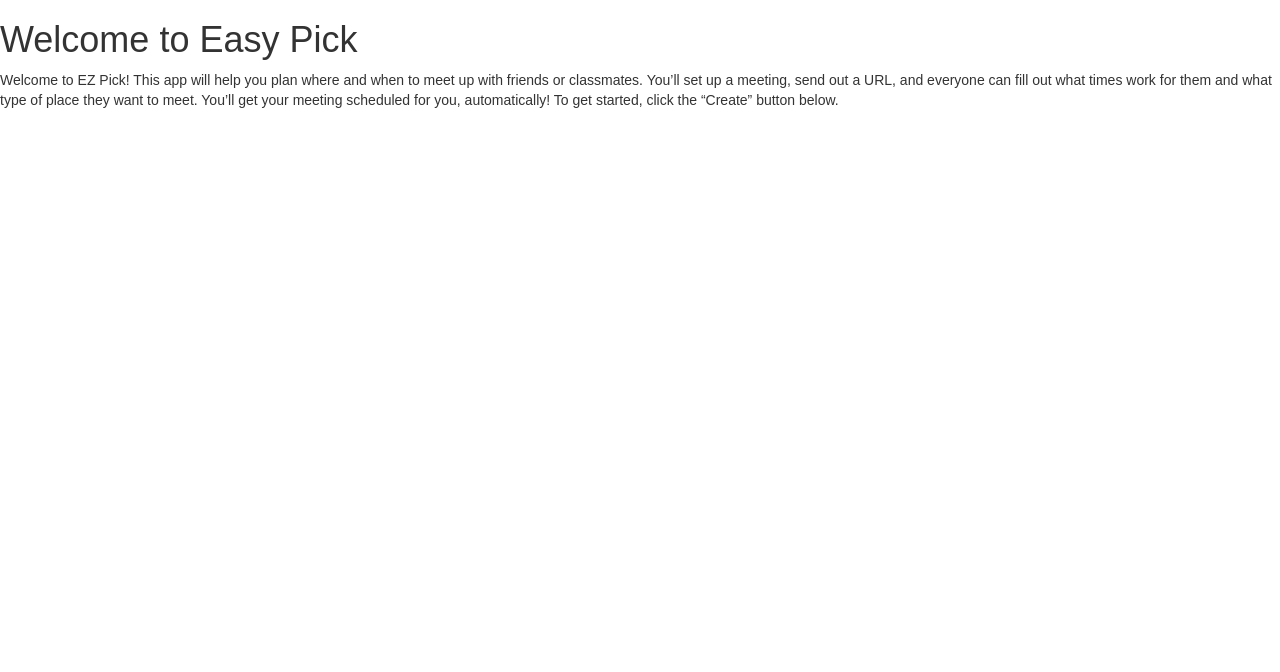
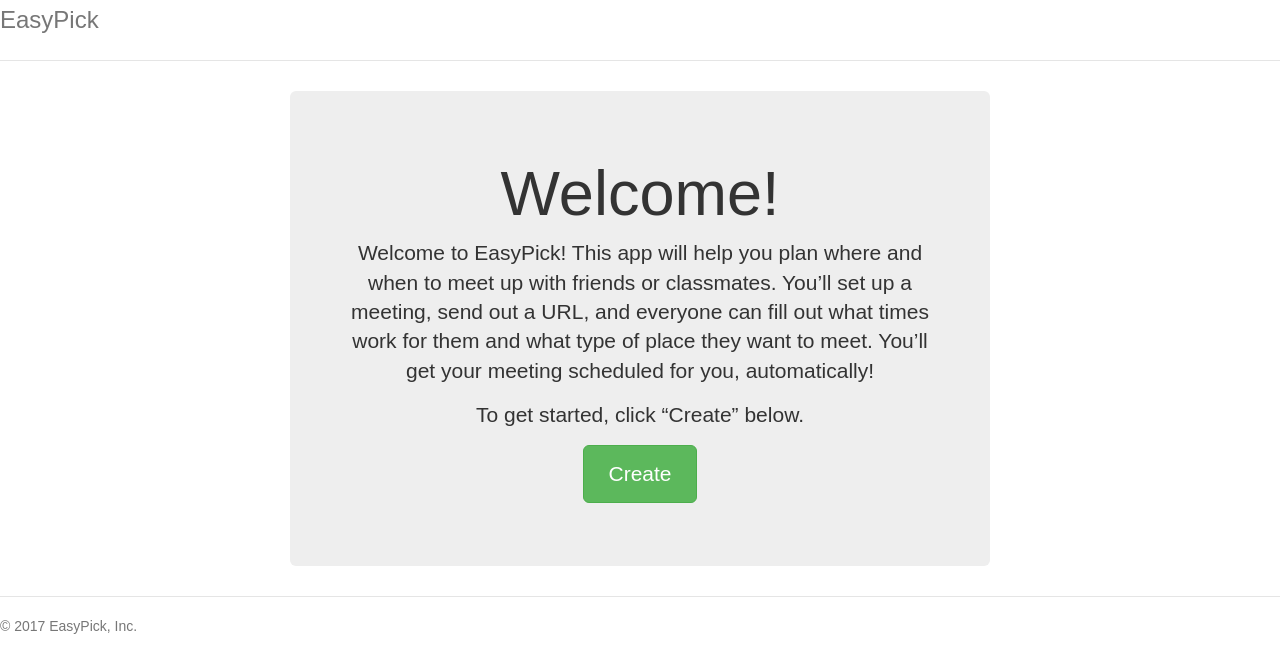
Before and after one commit to EZPick/EasyPick, a React (Create React App) app in the folder src/client/: page / in a window 1280 px wide. Shown: the top 672 px of the page. Built offline with nearby package versions, Linux system fonts and the light colour scheme; no server answers.

Commit message:
home page

```diff
--- a/src/client/public/index.html
+++ b/src/client/public/index.html
@@ -2,6 +2,7 @@
 <html lang="en">
   <head>
     <meta charset="utf-8">
+    <meta http-equiv="X-UA-Compatible" content="IE=edge">
     <meta name="viewport" content="width=device-width, initial-scale=1">
     <link rel="shortcut icon" href="%PUBLIC_URL%/favicon.ico">
     <!--
@@ -27,10 +28,13 @@
       crossorigin="anonymous">
 
     <!-- Optional theme -->
-    <link rel="stylesheet"
+    <!--<link rel="stylesheet"
       href="https://maxcdn.bootstrapcdn.com/bootstrap/3.3.7/css/bootstrap-theme.min.css"
       integrity="sha384-rHyoN1iRsVXV4nD0JutlnGaslCJuC7uwjduW9SVrLvRYooPp2bWYgmgJQIXwl/Sp"
-      crossorigin="anonymous">
+      crossorigin="anonymous">-->
+
+    <!--jumbotron theme-->
+    <link rel="stylesheet" href="jumbotron-narrow.css">
 
     <!-- Latest compiled and minified JavaScript -->
     <script src="https://maxcdn.bootstrapcdn.com/bootstrap/3.3.7/js/bootstrap.min.js"
@@ -38,10 +42,60 @@
       crossorigin="anonymous">
     </script>
 
-    <title>React App</title>
+    <title>EasyPick: An app to create events</title>
   </head>
+
   <body>
-    <div id="root"></div>
+
+
+      <div class="header clearfix">
+        <!--<nav>
+          <ul class="nav nav-pills pull-right">
+            <li role="presentation" class="active"><a href="#">Home</a></li>
+            <li role="presentation"><a href="#">About</a></li>
+            <li role="presentation"><a href="#">Contact</a></li>
+          </ul>
+        </nav>-->
+        <h3 class="text-muted">EasyPick</h3>
+      </div>
+
+      <div id="root" class="container"></div>
+
+      <!--<div class="jumbotron">
+        <h1>Jumbotron heading</h1>
+        <p class="lead">Cras justo odio, dapibus ac facilisis in, egestas eget quam. Fusce dapibus, tellus ac cursus commodo, tortor mauris condimentum nibh, ut fermentum massa justo sit amet risus.</p>
+        <p><a class="btn btn-lg btn-success" href="#" role="button">Sign up today</a></p>
+      </div>-->
+
+
+      <!--<div class="row marketing">
+        <div class="col-lg-6">
+          <h4>Subheading</h4>
+          <p>Donec id elit non mi porta gravida at eget metus. Maecenas faucibus mollis interdum.</p>
+
+          <h4>Subheading</h4>
+          <p>Morbi leo risus, porta ac consectetur ac, vestibulum at eros. Cras mattis consectetur purus sit amet fermentum.</p>
+
+          <h4>Subheading</h4>
+          <p>Maecenas sed diam eget risus varius blandit sit amet non magna.</p>
+        </div>
+
+        <div class="col-lg-6">
+          <h4>Subheading</h4>
+          <p>Donec id elit non mi porta gravida at eget metus. Maecenas faucibus mollis interdum.</p>
+
+          <h4>Subheading</h4>
+          <p>Morbi leo risus, porta ac consectetur ac, vestibulum at eros. Cras mattis consectetur purus sit amet fermentum.</p>
+
+          <h4>Subheading</h4>
+          <p>Maecenas sed diam eget risus varius blandit sit amet non magna.</p>
+        </div>
+      </div>-->
+
+      <footer class="footer">
+        <p>&copy; 2017 EasyPick, Inc.</p>
+      </footer>
+
     <!--
       This HTML file is a template.
       If you open it directly in the browser, you will see an empty page.
--- /dev/null
+++ b/src/client/public/jumbotron-narrow.css
@@ -0,0 +1,79 @@
+/* Space out content a bit */
+body {
+  padding-top: 20px;
+  padding-bottom: 20px;
+}
+
+/* Everything but the jumbotron gets side spacing for mobile first views */
+.header,
+.marketing,
+.footer {
+  padding-right: 15px;
+  padding-left: 15px;
+}
+
+/* Custom page header */
+.header {
+  padding-bottom: 20px;
+  border-bottom: 1px solid #e5e5e5;
+}
+/* Make the masthead heading the same height as the navigation */
+.header h3 {
+  margin-top: 0;
+  margin-bottom: 0;
+  line-height: 40px;
+}
+
+/* Custom page footer */
+.footer {
+  padding-top: 19px;
+  color: #777;
+  border-top: 1px solid #e5e5e5;
+}
+
+/* Customize container */
+@media (min-width: 768px) {
+  .container {
+    max-width: 730px;
+  }
+}
+.container-narrow > hr {
+  margin: 30px 0;
+}
+
+/* Main marketing message and sign up button */
+.jumbotron {
+  text-align: center;
+  border-bottom: 1px solid #e5e5e5;
+}
+.jumbotron .btn {
+  padding: 14px 24px;
+  font-size: 21px;
+}
+
+/* Supporting marketing content */
+.marketing {
+  margin: 40px 0;
+}
+.marketing p + h4 {
+  margin-top: 28px;
+}
+
+/* Responsive: Portrait tablets and up */
+@media screen and (min-width: 768px) {
+  /* Remove the padding we set earlier */
+  .header,
+  .marketing,
+  .footer {
+    padding-right: 0;
+    padding-left: 0;
+  }
+  /* Space out the masthead */
+  .header {
+    margin-bottom: 30px;
+  }
+  /* Remove the bottom border on the jumbotron for visual effect */
+  .jumbotron {
+    border-bottom: 0;
+  }
+}
--- a/src/client/src/Components/Home/Home.js
+++ b/src/client/src/Components/Home/Home.js
@@ -1,15 +1,54 @@
 import React, { Component } from 'react';
 import './Home.css';
+
 
 class Home extends Component {
   render() {
     return (
+
       <div>
-        <h1>Welcome to Easy Pick</h1>
-        <div>Welcome to EZ Pick! This app will help you plan where and when to meet up with friends or classmates. You’ll set up a meeting, send out a URL, and everyone can fill out what times work for them and what type of place they want to meet. You’ll get your meeting scheduled for you, automatically!
+      <div className="jumbotron">
+        <h1>Welcome!</h1>
+        <p className="lead">Welcome to EasyPick! This app will help you plan where and when to meet up with friends or classmates. You’ll set up a meeting, send out a URL, and everyone can fill out what times work for them and what type of place they want to meet. You’ll get your meeting scheduled for you, automatically!
+        </p>
 
-To get started, click the “Create” button below.</div>
+        <p>To get started, click “Create” below.</p>
+
+        <p><a className="btn btn-lg btn-success" href="#" role="button">Create</a></p>
+
       </div>
+
+      {/*<div className="row marketing">
+        <div className="col-lg-6">
+          <h4>Subheading</h4>
+          <p>Donec id elit non mi porta gravida at eget metus. Maecenas faucibus mollis interdum.</p>
+
+          <h4>Subheading</h4>
+          <p>Morbi leo risus, porta ac consectetur ac, vestibulum at eros. Cras mattis consectetur purus sit amet fermentum.</p>
+
+          <h4>Subheading</h4>
+          <p>Maecenas sed diam eget risus varius blandit sit amet non magna.</p>
+        </div>
+
+        <div className="col-lg-6">
+          <h4>Subheading</h4>
+          <p>Donec id elit non mi porta gravida at eget metus. Maecenas faucibus mollis interdum.</p>
+
+          <h4>Subheading</h4>
+          <p>Morbi leo risus, porta ac consectetur ac, vestibulum at eros. Cras mattis consectetur purus sit amet fermentum.</p>
+
+          <h4>Subheading</h4>
+          <p>Maecenas sed diam eget risus varius blandit sit amet non magna.</p>
+        </div>
+      </div>*/}
+
+      </div>
+
+
+
+
+
+
     );
   }
 }
```
